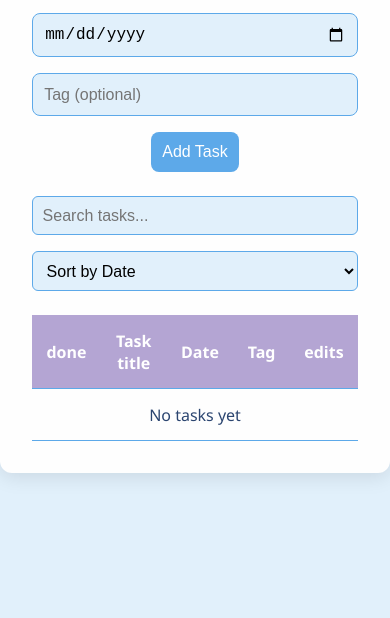
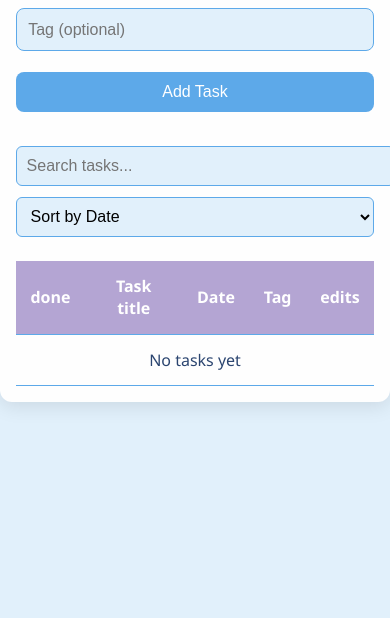
Before and after one commit to shamshisham20/to-do-list, a plain HTML site: page index.html in a window 390 px wide. Shown: the part 226-844 px from the top of the page. Drawn offline with Linux system fonts and the light colour scheme.

Commit message:
Update style.css

```diff
--- a/css/style.css
+++ b/css/style.css
@@ -1,10 +1,3 @@
-.btncomp{
-    padding: 5px 8px;
-    /* border:none; */
-    border-radius: 50%;
-    /* background-color:transparent; */
-}
-/* 🌈 ألوان مستوحاة من Stitch */
 :root {
   --stitch-blue: #5da9e9;
   --stitch-dark: #2b4570;
@@ -14,7 +7,6 @@
   --stitch-light: #e1f0fb;
 }
 
-/* ✅ ضبط عام */
 body {
   font-family: "Segoe UI", Tahoma, Geneva, Verdana, sans-serif;
   background-color: var(--stitch-light);
@@ -25,12 +17,11 @@ body {
 
 .container {
   max-width: 800px;
-  margin: auto;
+  margin: 40px auto;
   padding: 2rem;
   background-color: var(--stitch-white);
   box-shadow: 0 4px 20px rgba(0, 0, 0, 0.1);
   border-radius: 12px;
-  margin-top: 40px;
 }
 
 h1 {
@@ -39,7 +30,6 @@ h1 {
   font-size: 2.5rem;
 }
 
-/* ✅ نموذج المهمة */
 form {
   display: flex;
   flex-wrap: wrap;
@@ -48,17 +38,21 @@ form {
   justify-content: center;
 }
 
-form input, form button {
+form input,
+form button {
   padding: 0.7rem;
   border: none;
   border-radius: 8px;
   font-size: 1rem;
+  box-sizing: border-box;
 }
 
 form input {
   flex: 1 1 200px;
   background-color: var(--stitch-light);
   border: 1px solid var(--stitch-blue);
+  min-width: 0;
+  width: auto;
 }
 
 form button {
@@ -66,13 +60,15 @@ form button {
   color: white;
   cursor: pointer;
   transition: 0.3s ease;
+  min-width: 100px;
+  flex: none;
+  width: auto;
 }
 
 form button:hover {
   background-color: var(--stitch-dark);
 }
 
-/* ✅ البحث والترتيب */
 .controls {
   display: flex;
   justify-content: space-between;
@@ -81,23 +77,31 @@ form button:hover {
   gap: 1rem;
 }
 
-.controls input, .controls select {
+.controls input,
+.controls select {
   padding: 0.6rem;
   border-radius: 6px;
   border: 1px solid var(--stitch-blue);
   font-size: 1rem;
   background-color: var(--stitch-light);
   flex: 1 1 200px;
+  min-width: 0;
+  width: auto;
 }
 
-/* ✅ الجدول */
+.tablelist {
+  overflow-x: auto;
+}
+
 .tablelist table {
   width: 100%;
   border-collapse: collapse;
   text-align: center;
+  font-size: 1rem;
 }
 
-.tablelist th, .tablelist td {
+.tablelist th,
+.tablelist td {
   padding: 0.9rem;
   border-bottom: 1px solid var(--stitch-blue);
 }
@@ -107,7 +111,9 @@ form button:hover {
   color: white;
 }
 
-.btnedit, .btndelet, .btncomp {
+.btnedit,
+.btndelet,
+.btncomp {
   padding: 0.4rem 0.8rem;
   border: none;
   border-radius: 6px;
@@ -117,7 +123,7 @@ form button:hover {
 }
 
 .btnedit {
-  background-color:var(--stitch-blue) ;
+  background-color: var(--stitch-blue);
   color: white;
 }
 
@@ -129,6 +135,8 @@ form button:hover {
 .btncomp {
   background-color: var(--stitch-blue);
   color: white;
+  border-radius: 50%;
+  padding: 5px 8px;
 }
 
 .btncomp i {
@@ -136,7 +144,7 @@ form button:hover {
 }
 
 .btnedit:hover {
-  background-color:var(--stitch-dark) ;
+  background-color: var(--stitch-dark);
 }
 
 .btndelet:hover {
@@ -146,13 +154,85 @@ form button:hover {
 .btncomp:hover {
   background-color: var(--stitch-dark);
 }
-.start
-{
-    display: flex;
-    align-items: center;
-    justify-content: center;
+
+.start {
+  display: flex;
+  align-items: center;
+  justify-content: center;
 }
-.start img{
-    width: 100px;
-    height: 90px;
+
+.start img {
+  width: 100px;
+  height: 90px;
 }
+
+/* ================== ريسبونسف =================== */
+
+@media (max-width: 600px) {
+  .container {
+    padding: 1rem;
+    margin-top: 20px;
+  }
+
+  h1 {
+    font-size: 1.6rem;
+  }
+
+  form {
+    flex-direction: column !important;
+    gap: 0.7rem;
+  }
+
+  form input,
+  form button {
+    width: 100% !important;
+    flex: none !important;
+    margin-bottom: 10px;
+  }
+
+  .controls {
+    flex-direction: column !important;
+    gap: 0.7rem;
+  }
+
+  .controls input,
+  .controls select {
+    width: 100% !important;
+    flex: none !important;
+  }
+
+  .tablelist {
+    overflow-x: auto;
+  }
+
+  .start img {
+    width: 70px !important;
+    height: 60px !important;
+  }
+}
+
+@media (min-width: 601px) and (max-width: 900px) {
+  .container {
+    padding: 1.5rem;
+    margin-top: 30px;
+  }
+
+  h1 {
+    font-size: 2.2rem;
+  }
+
+  form input,
+  form button {
+    flex: 1 1 45%;
+  }
+
+  .controls input,
+  .controls select {
+    flex: 1 1 45%;
+  }
+
+  .start img {
+    width: 85px;
+    height: 75px;
+  }
+}
```
